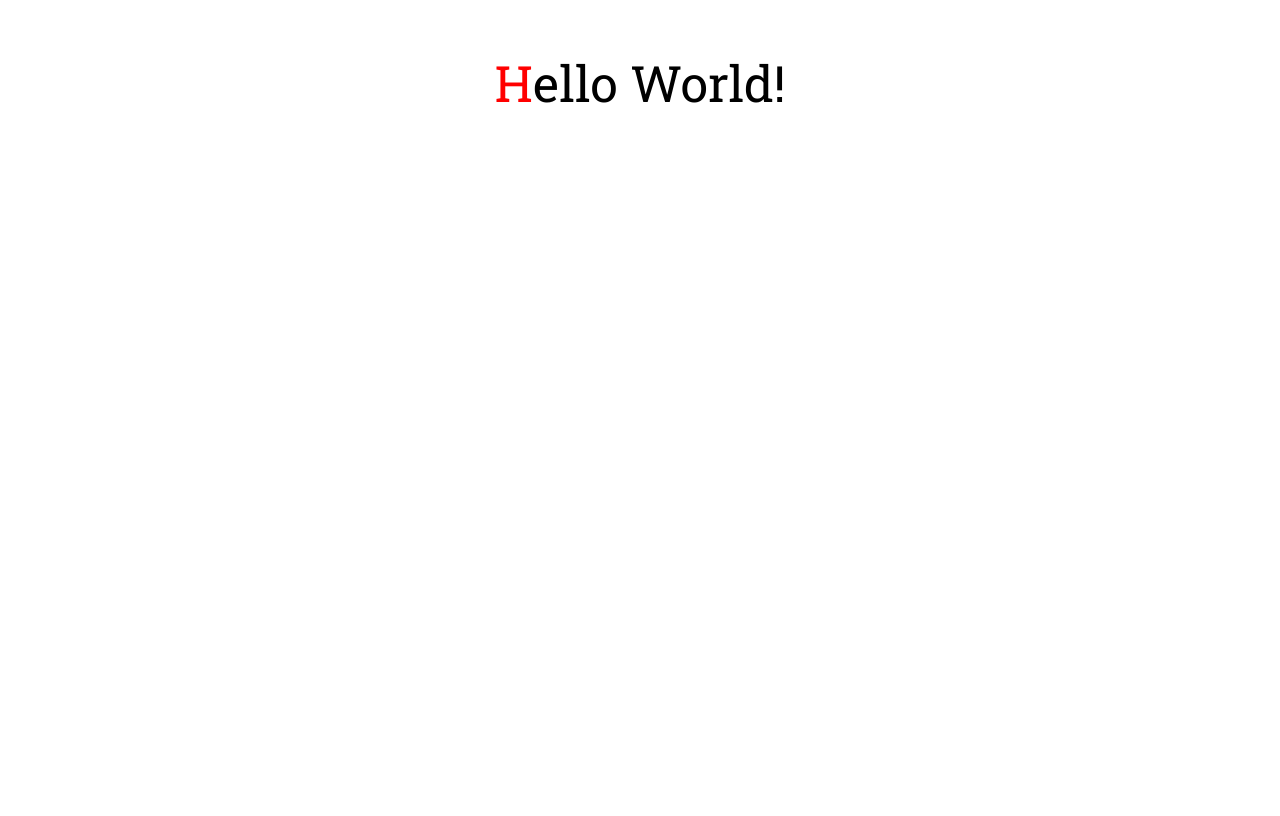
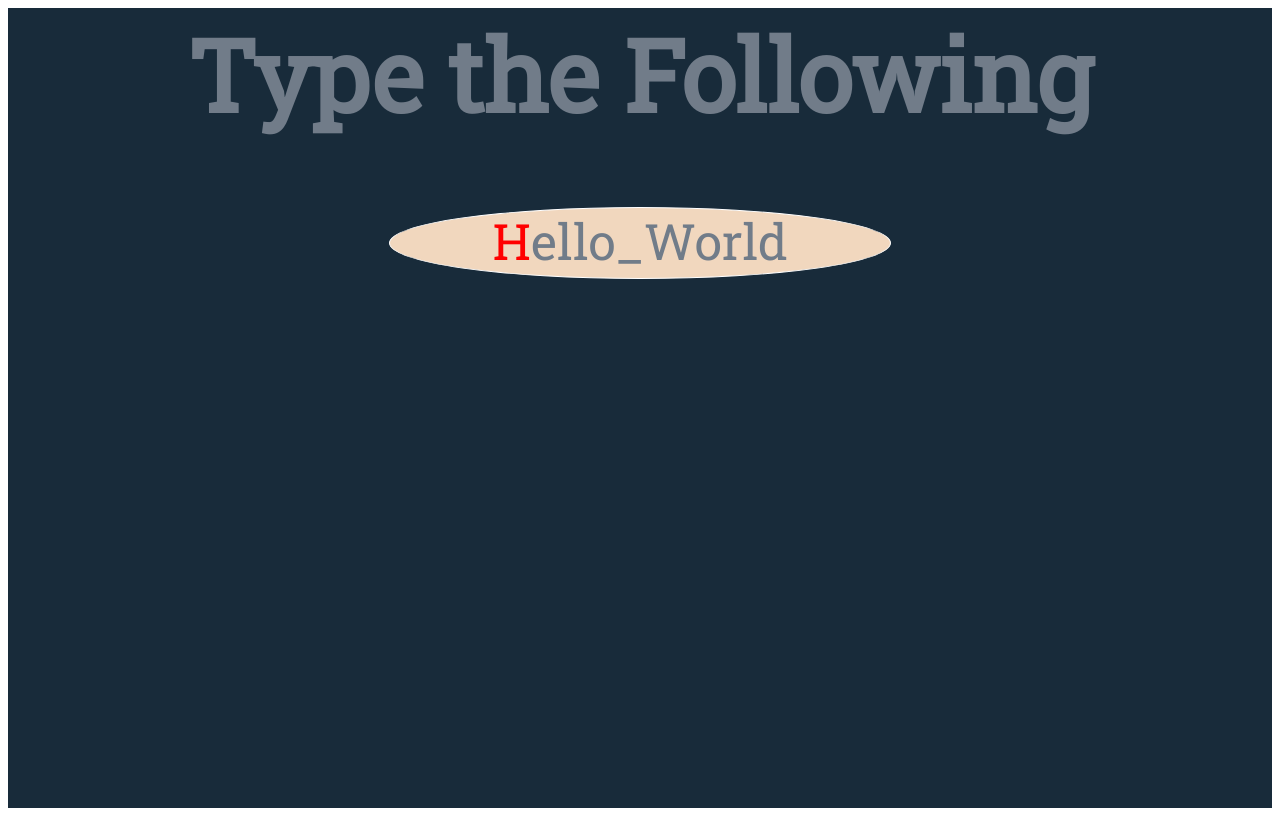
Before and after one commit to kschultee/typing, a website: page index.html in a window 1280 px wide. Drawn offline with Linux system fonts and the light colour scheme.

Commit message:
Added score at the end

```diff
--- a/index.html
+++ b/index.html
@@ -7,8 +7,12 @@
     <link href="https://fonts.googleapis.com/css?family=Roboto+Slab" rel="stylesheet"/>
   </head>
   <body>
-    <div class="box"></div>
-    <div id="feedback"></div>
+    <div id="overlay">
+      <h1>Type the Following</h1>
+      <div class="box"></div>
+      <div id="feedback"></div>
+      <div id="score"></div>
+    </div>
     <script src="main.js"></script>
   </body>
 </html>
--- a/main.js
+++ b/main.js
@@ -1,6 +1,6 @@
 /* eslint-disable no-unused-vars */
 var state = {
-  text: 'Hello World!',
+  text: 'Hello_World',
   position: 0
 }
 var score = 0
@@ -19,6 +19,7 @@ function $text(text, position) {
   var $next = document.createElement('span')
   $next.textContent = text.slice(position + 1)
 
+  var $score = document.getElementById('score')
   $text.append($complete, $current, $next)
 
   window.addEventListener('keydown', function (event) {
@@ -31,8 +32,16 @@ function $text(text, position) {
       $next.textContent = text.slice(position + 1)
     }
     else {
-      score--
-      feedback.textContent = 'Wrong!'
+      if (event.key === 'Shift') {
+      }
+      else {
+        score--
+        feedback.textContent = 'Wrong!'
+      }
+      if (text[position] === undefined) {
+        $score.textContent = 'Your score is ' + score
+        console.log('OVER')
+      }
     }
   })
   return $text
--- a/style.css
+++ b/style.css
@@ -1,6 +1,6 @@
 .box {
   font-family: 'Roboto Slab', serif;
-  height: 300px;
+  height: 70px;
   width: 500px;
   text-align: center;
   margin-left: auto;
@@ -8,17 +8,52 @@
   vertical-align: middle;
   margin-top: 50px;
   font-size: 50px;
+  border: 1px;
+  border-color: white;
+  border-style: solid;
+  border-radius: 50%;
+  background-color: #f1d7be;
+}
+
+#overlay {
+  background-color: #182b3a;
+  height: 100vh;
+  width: 100%;
+  top: 0;
+  color: #717c89;
+}
+
+h1 {
+  text-align: center;
+  font-size: 100px;
+  font-family: 'Roboto Slab', serif;
+  margin-left: auto;
+  margin-right: auto;
+  margin-top: 0;
 }
 
 #feedback {
   font-family: 'Roboto Slab', serif;
-  height: 300px;
+  height: 100px;
   width: 500px;
   text-align: center;
   margin-left: auto;
   margin-right: auto;
   vertical-align: middle;
   font-size: 50px;
+  color: #fcfcfc;
+}
+
+#score {
+  font-family: 'Roboto Slab', serif;
+  height: 100px;
+  width: 500px;
+  text-align: center;
+  margin-left: auto;
+  margin-right: auto;
+  vertical-align: middle;
+  font-size: 50px;
+  color: #fcfcfc;
 }
 
 .current {
```
